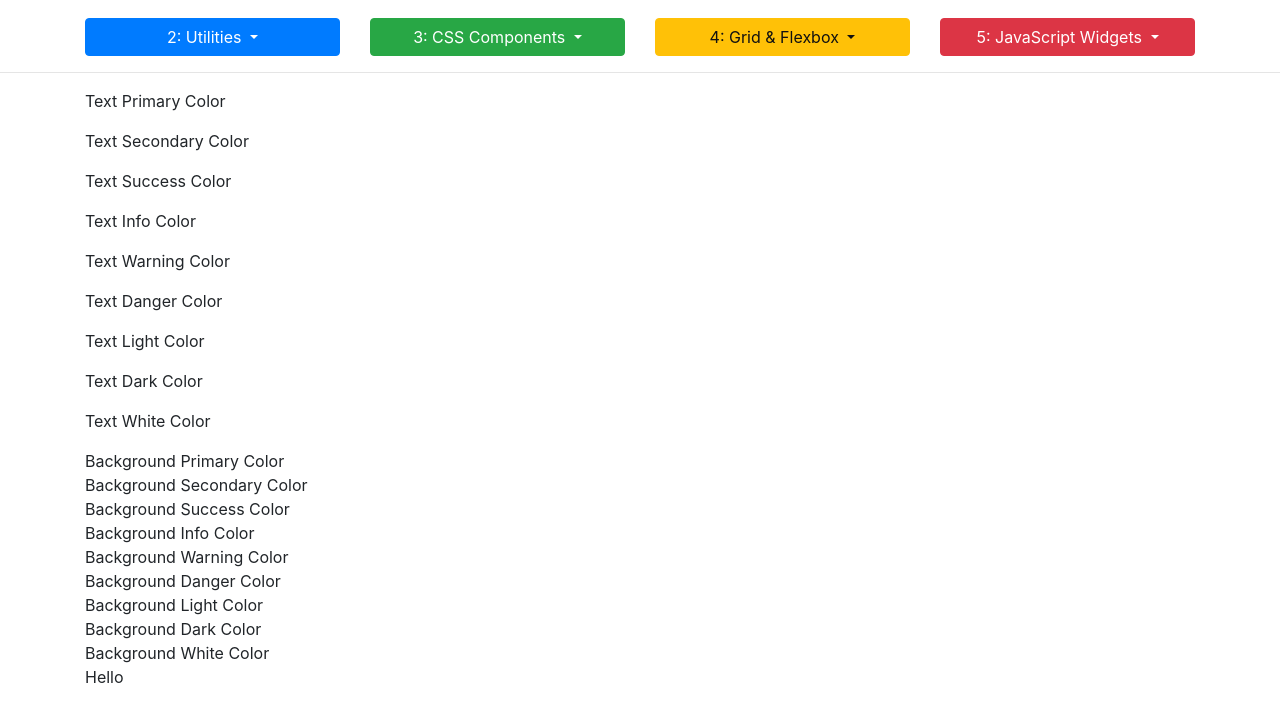
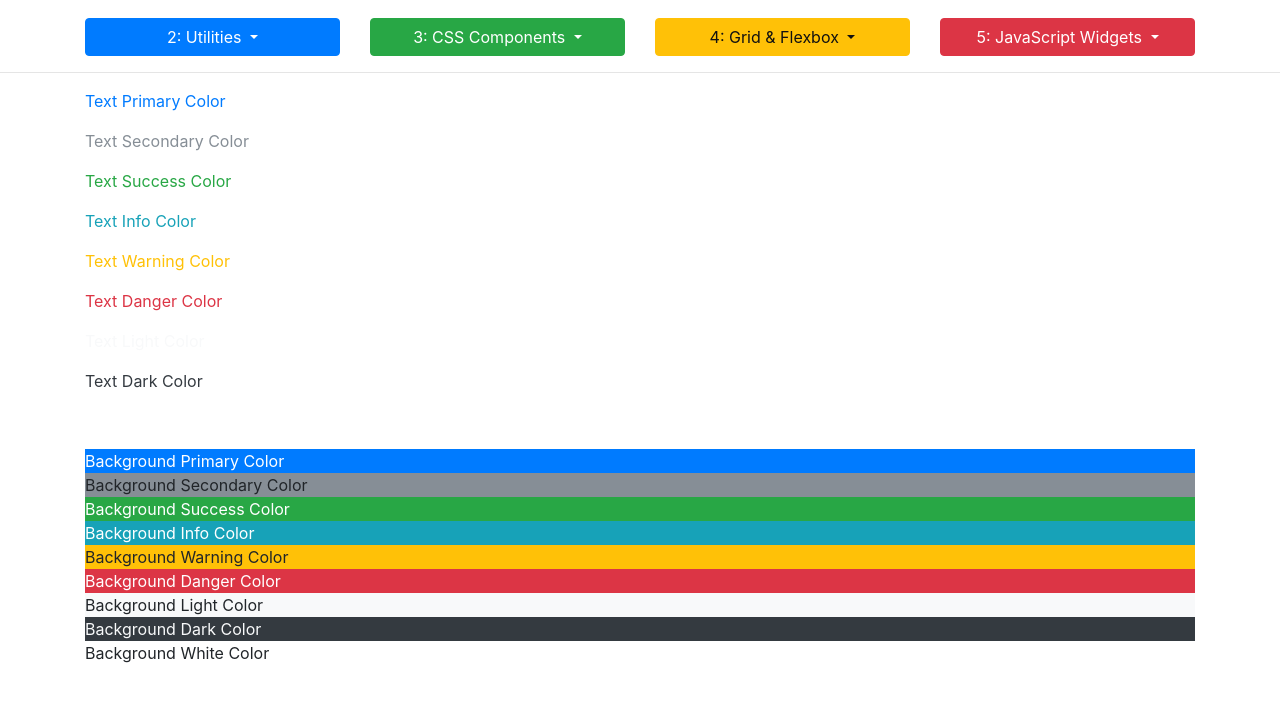
Before and after one commit to A-hu/Bootstrap_projects, a plain HTML site: page 2_5_colors_background.html in a window 1280 px wide. Shown: the part 109-830 px from the top of the page. Drawn offline with nearby package versions, Linux system fonts and the light colour scheme.

Commit message:
Colors & Background

```diff
--- a/2_5_colors_background.html
+++ b/2_5_colors_background.html
@@ -82,29 +82,29 @@
         <!--########################START HERE#########################-->
 
         <!-- TEXT COLORS -->
-        <p>Text Primary Color</p>
-        <p>Text Secondary Color</p>
-        <p>Text Success Color</p>
-        <p>Text Info Color</p>
-        <p>Text Warning Color</p>
-        <p>Text Danger Color</p>
-        <p>Text Light Color</p>
-        <p>Text Dark Color</p>
-        <p>Text White Color</p>
+        <p class='text-primary'>Text Primary Color</p>
+        <p class='text-secondary'>Text Secondary Color</p>
+        <p class='text-success'>Text Success Color</p>
+        <p class='text-info'>Text Info Color</p>
+        <p class='text-warning'>Text Warning Color</p>
+        <p class='text-danger'>Text Danger Color</p>
+        <p class='text-light'>Text Light Color</p>
+        <p class='text-dark'>Text Dark Color</p>
+        <p class='text-white'>Text White Color</p>
 
         <!-- BACKGROUND COLORS -->
-        <div>Background Primary Color</div>
-        <div>Background Secondary Color</div>
-        <div>Background Success Color</div>
-        <div>Background Info Color</div>
-        <div>Background Warning Color</div>
-        <div>Background Danger Color</div>
-        <div>Background Light Color</div>
-        <div>Background Dark Color</div>
-        <div>Background White Color</div>
+        <div class='bg-primary text-white'>Background Primary Color</div>
+        <div class='bg-secondary'>Background Secondary Color</div>
+        <div class='bg-success text-white'>Background Success Color</div>
+        <div class='bg-info text-white'>Background Info Color</div>
+        <div class='bg-warning'>Background Warning Color</div>
+        <div class='bg-danger text-white'>Background Danger Color</div>
+        <div class='bg-light'>Background Light Color</div>
+        <div class='bg-dark text-light'>Background Dark Color</div>
+        <div class='bg-white'>Background White Color</div>
 
         <!-- INVISIBLE -->
-        <p>Hello</p>
+        <p class='invisible'>Hello</p>
 
     </div><!-- ./container -->
     <div style="margin-top:500px;"></div>
```
